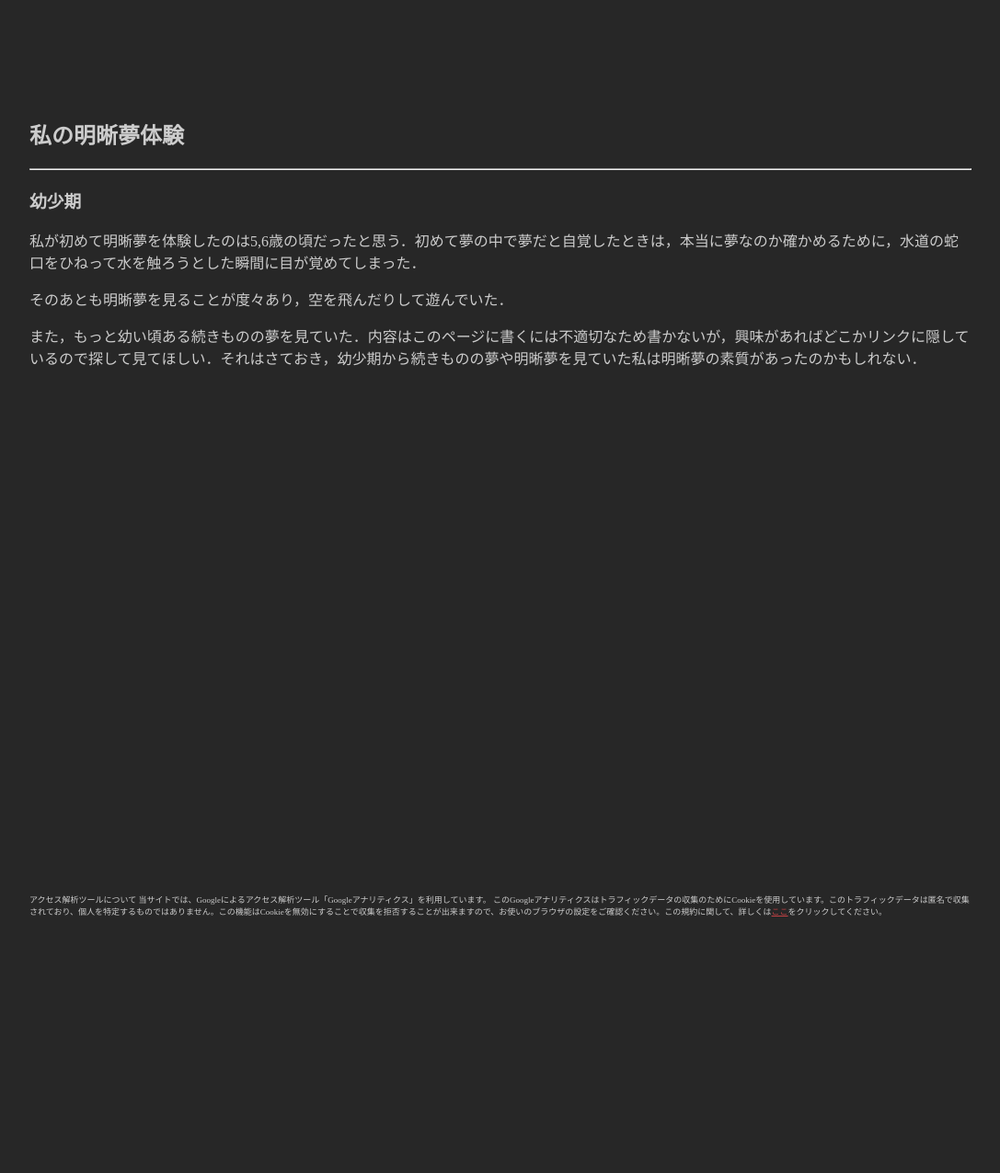
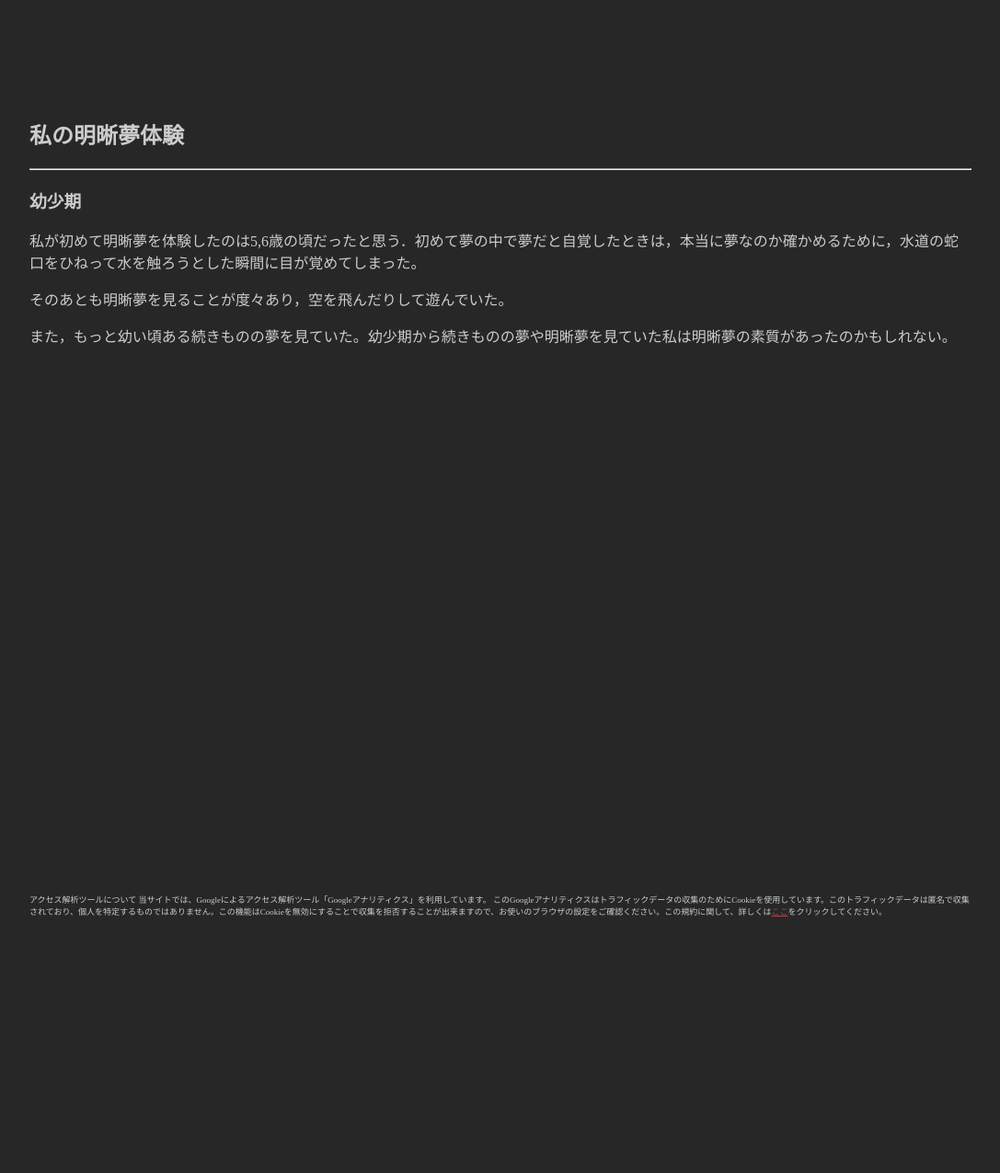
Before and after one commit to hihumi-riku/hihumi-riku.github.io, a Jekyll site: the page built from _posts/2019-01-31-lucid_dreaming_3.md, in a window 1280 px wide. Shown: the whole page at 92% size, without its empty margins (96-1183 px from the left). Built offline with Jekyll 4.4.1, drawn with Linux system fonts in a browser that asks for light colours.

Commit message:
Update 2019-01-31-lucid_dreaming_3.md

```diff
--- a/_posts/2019-01-31-lucid_dreaming_3.md
+++ b/_posts/2019-01-31-lucid_dreaming_3.md
@@ -7,8 +7,8 @@ title: 私の明晰夢体験
 ---
 ### 幼少期
 
-私が初めて明晰夢を体験したのは5,6歳の頃だったと思う．初めて夢の中で夢だと自覚したときは，本当に夢なのか確かめるために，水道の蛇口をひねって水を触ろうとした瞬間に目が覚めてしまった．
+私が初めて明晰夢を体験したのは5,6歳の頃だったと思う．初めて夢の中で夢だと自覚したときは，本当に夢なのか確かめるために，水道の蛇口をひねって水を触ろうとした瞬間に目が覚めてしまった。
 
-そのあとも明晰夢を見ることが度々あり，空を飛んだりして遊んでいた．
+そのあとも明晰夢を見ることが度々あり，空を飛んだりして遊んでいた。
 
-また，もっと幼い頃ある続きものの夢を見ていた．内容はこのページに書くには不適切なため書かないが，興味があればどこかリンクに隠しているので探して見てほしい．それはさておき，幼少期から続きものの夢や明晰夢を見ていた私は明晰夢の素質があったのかもしれない．
+また，もっと幼い頃ある続きものの夢を見ていた。幼少期から続きものの夢や明晰夢を見ていた私は明晰夢の素質があったのかもしれない。
```
